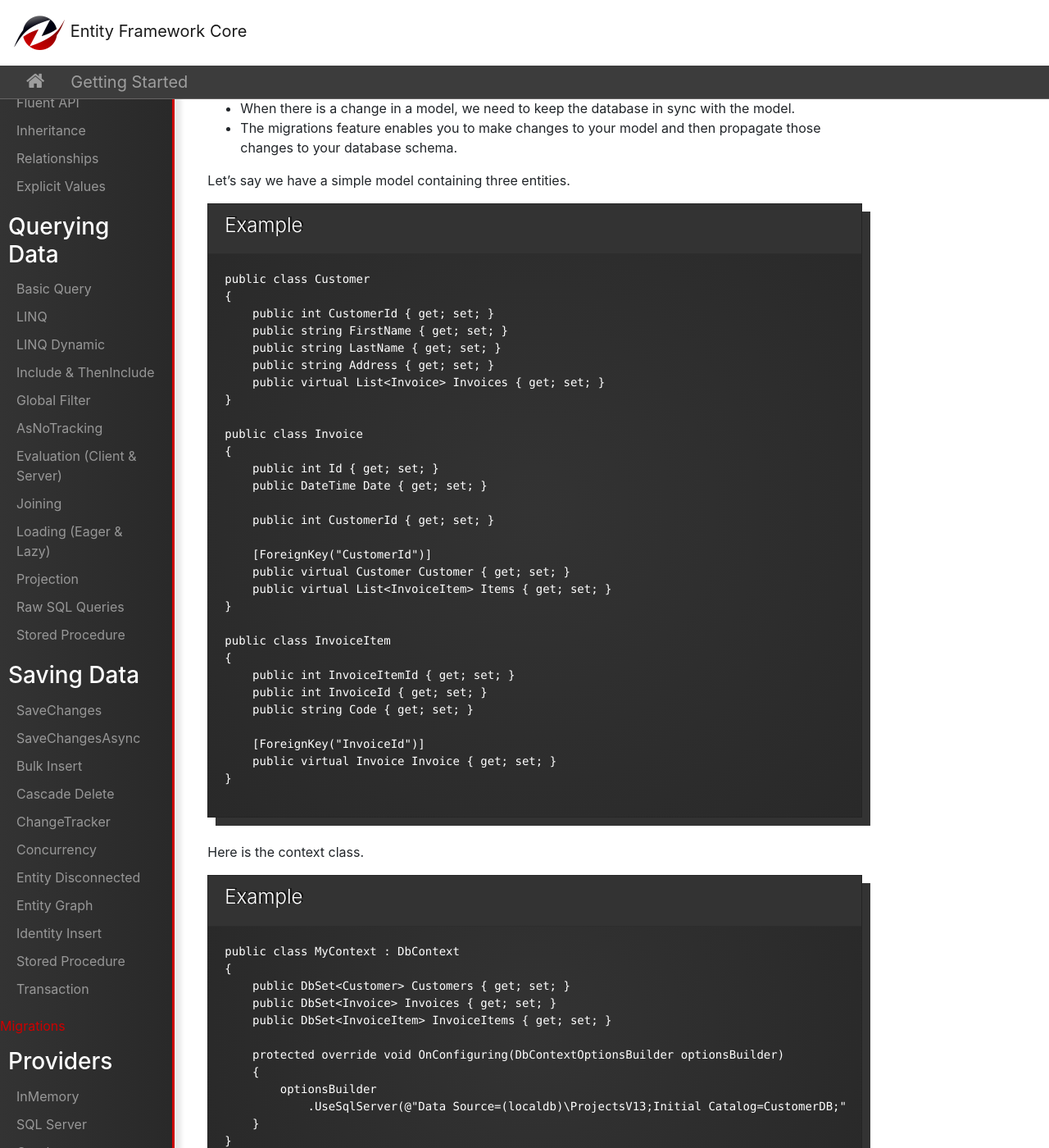
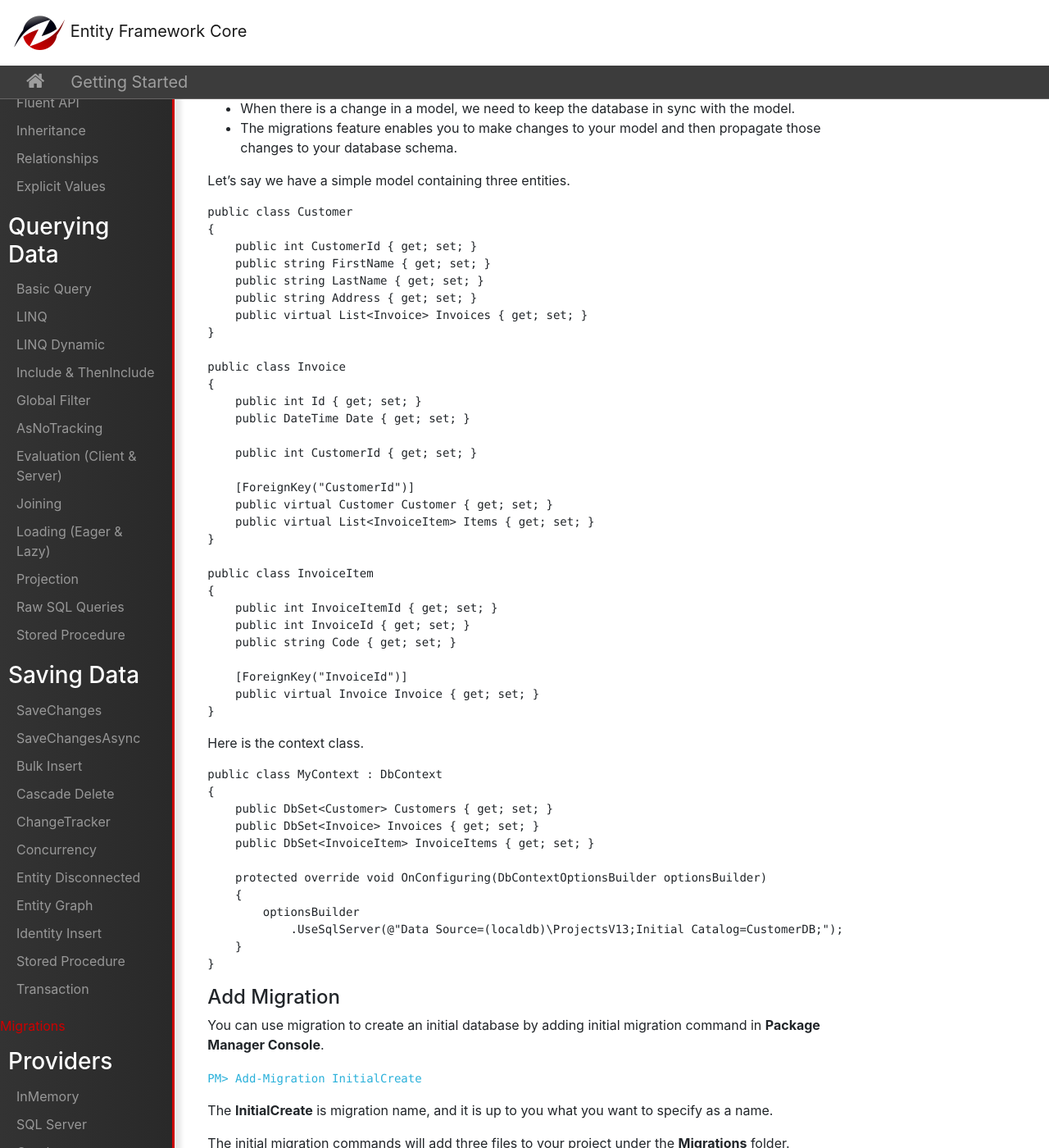
Before and after one commit to zzzprojects/EntityFrameworkCore, a Jekyll site: the page built from docs/pages/getting-started/migrations.md, in a window 1280 px wide and 1400 px high, scrolled down 317 px. Shown: the whole window at 82% size. Built offline with Jekyll 4.4.1, drawn with Linux system fonts in a browser that asks for light colours; nearby versions of some CDN libraries; our own code applies the rules of GitHub Pages for plain Markdown files.

Commit message:
Update migrations.md

````diff
--- a/docs/pages/getting-started/migrations.md
+++ b/docs/pages/getting-started/migrations.md
@@ -12,9 +12,7 @@ Migrations provide a way to incrementally apply schema changes to the database t
 
 Let's say we have a simple model containing three entities.
 
-{% include template-example.html %}
-{% highlight csharp %}
-
+```csharp
 public class Customer
 {
     public int CustomerId { get; set; }
@@ -45,14 +43,11 @@ public class InvoiceItem
     [ForeignKey("InvoiceId")]
     public virtual Invoice Invoice { get; set; }
 }
-
-{% endhighlight %}
+```
 
 Here is the context class.
 
-{% include template-example.html %}
-{% highlight csharp %}
-
+```csharp
 public class MyContext : DbContext
 {
     public DbSet<Customer> Customers { get; set; }
@@ -65,8 +60,7 @@ public class MyContext : DbContext
             .UseSqlServer(@"Data Source=(localdb)\ProjectsV13;Initial Catalog=CustomerDB;");
     }
 }
-
-{% endhighlight %}
+```
 
 #### Add Migration
 
@@ -92,9 +86,7 @@ You can see that database created with three tables.
 
 Now let's say you want to add a PhoneNumber property to the customer entity.
 
-{% include template-example.html %}
-{% highlight csharp %}
-
+```csharp
 public class Customer
 {
     public int CustomerId { get; set; }
@@ -104,8 +96,7 @@ public class Customer
     public string PhoneNumber { get; set; }
     public virtual List<Invoice> Invoices { get; set; }
 }
-
-{% endhighlight %}
+```
 
 After making changes to your EF Core model, the database schema will be out of sync. To bring it up to date, we need to add another migration by using the `Add-Migration` command and call this migration **AddPhoneNumber**.
 
@@ -113,9 +104,7 @@ After making changes to your EF Core model, the database schema will be out of s
 
 Your migration file will look like this.
 
-{% include template-example.html %}
-{% highlight csharp %}
-
+```csharp
 public partial class AddPhoneNumber : Migration
 {
     protected override void Up(MigrationBuilder migrationBuilder)
@@ -133,8 +122,7 @@ public partial class AddPhoneNumber : Migration
             table: "Customers");
     }
 }
-
-{% endhighlight %}
+```
 
 Apply the migration to the database using the following command.
 
````
